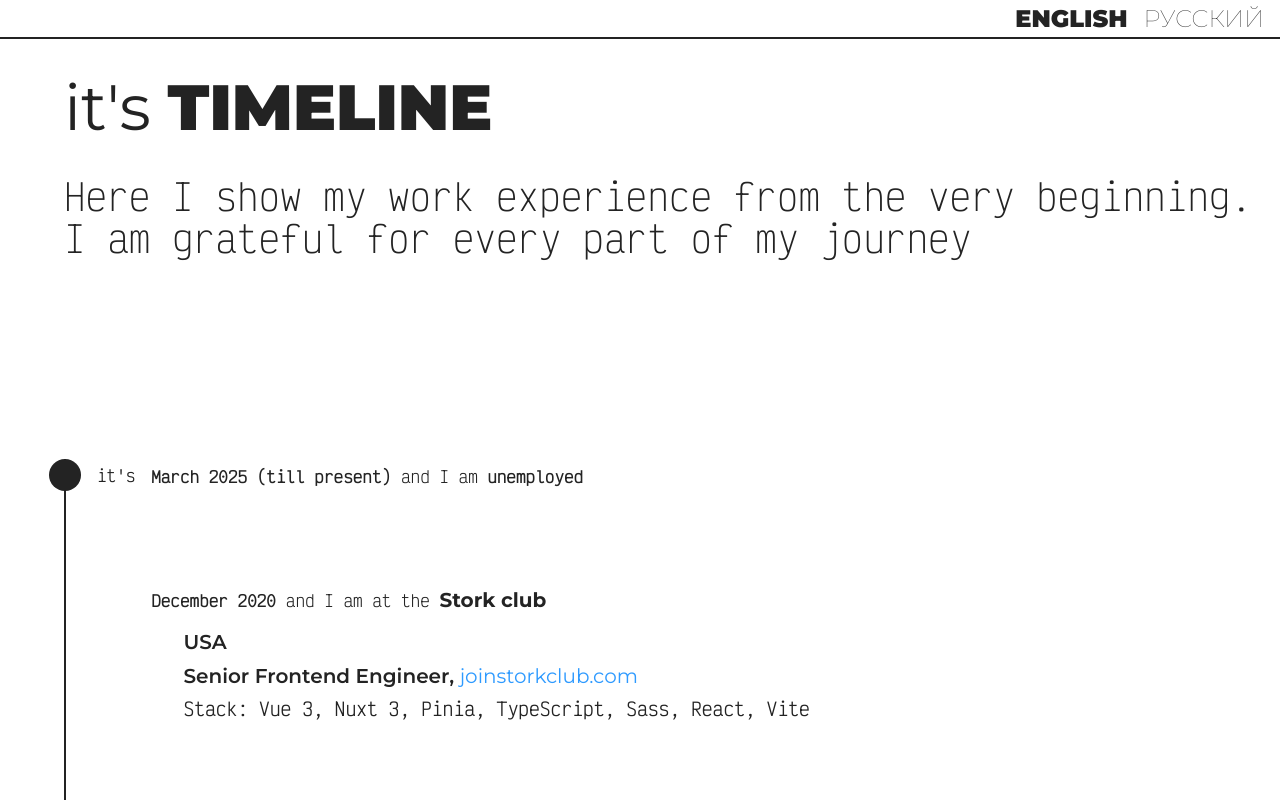
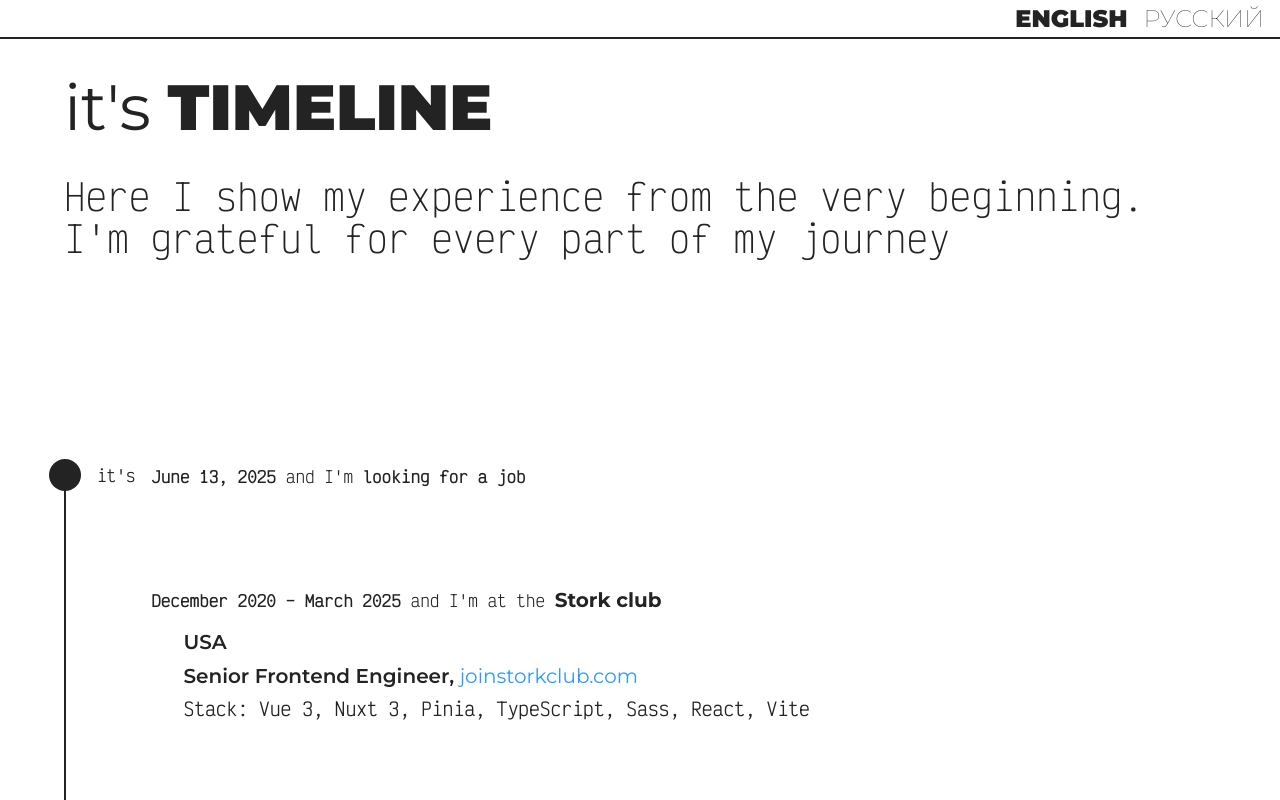
Before and after one commit to rvfakie/fakie, a Nuxt app: page /timeline in a window 1280 px wide. Shown: the top 800 px of the page. Built offline with nearby package versions, Linux system fonts and the light colour scheme.

Commit message:
refactor timeline page

```diff
--- a/i18n/locales/en.json
+++ b/i18n/locales/en.json
@@ -1,6 +1,6 @@
 {
   "home": {
-    "description": "I am web developer with a passion for creating modern and responsive web applications"
+    "description": "I'm web developer with a passion for creating modern and responsive web applications"
   },
   "projects": {
     "title": "portfolio",
@@ -8,11 +8,10 @@
   },
   "timeline": {
     "title": "timeline",
-    "description": "Here I show my work experience from the very beginning.\n I am grateful for every part of my journey",
-    "till_present": "till present",
-    "and_I_am": "and I am",
+    "description": "Here I show my experience from the very beginning.\n I'm grateful for every part of my journey",
+    "and_I_am": "and I'm",
     "stack": "Stack:",
-    "current": "unemployed",
+    "current": "looking for a job",
     "at": "at",
     "at_the": "at the",
     "school": "School",
--- a/i18n/locales/ru.json
+++ b/i18n/locales/ru.json
@@ -8,8 +8,7 @@
   },
   "timeline": {
     "title": "таймлайн",
-    "description": "Здесь я покажу свой опыт работы с самого начала.\n Я благодарен за каждую часть моего пути",
-    "till_present": "по настоящее время",
+    "description": "Здесь я покажу свой опыт с самого начала.\n Я благодарен за каждую часть моего пути",
     "and_I_am": "и я",
     "stack": "Стэк:",
     "current": "открыт к предложениям",
--- a/pages/timeline.vue
+++ b/pages/timeline.vue
@@ -17,14 +17,12 @@
 
       <div class="timeline">
         <div
-          v-for="(partOfMyLife, index) in timeline"
+          v-for="partOfMyLife in timeline"
           :key="partOfMyLife.id"
           class="part"
         >
-          <div>
-            <span class="date">
-              {{ monthMedium(partOfMyLife.date) }} {{ index === 0 ? `(${$t('timeline.till_present')}) ` : '' }}
-            </span>
+          <p>
+            <span class="date">{{ partOfMyLife.date }} {{ }}</span>
 
             <span class="i-am">
               {{ $t('timeline.and_I_am') }} {{ partOfMyLife.preposition }}
@@ -40,7 +38,7 @@
                 {{ partOfMyLife.title }}
               </span>
             </span>
-          </div>
+          </p>
 
           <div
             v-if="!partOfMyLife.short"
@@ -74,21 +72,21 @@
 </template>
 
 <script setup lang="ts">
-import { monthMedium } from '~/utils/formatDate.js';
+import { monthMedium, dateMedium } from '~/utils/formatDate.js';
 
 const { t } = useI18nTyped();
 
 const timeline = ref([
   {
     id: '1',
-    date: new Date('2025-03-01'),
+    date: dateMedium(new Date()),
     title: t('timeline.current'),
     preposition: '',
     short: true,
   },
   {
     id: '2',
-    date: new Date('2020-12-01'),
+    date: `${monthMedium(new Date('2020-12-01'))} – ${monthMedium(new Date('2025-03-01'))}`,
     title: 'Stork club',
     preposition: t('timeline.at_the'),
     country: t('timeline.usa'),
@@ -99,7 +97,7 @@ const timeline = ref([
   },
   {
     id: '3',
-    date: new Date('2019-09-01'),
+    date: `${monthMedium(new Date('2019-09-01'))} – ${monthMedium(new Date('2020-12-01'))}`,
     title: 'Oboz',
     preposition: t('timeline.at_the'),
     country: t('timeline.russia'),
@@ -110,7 +108,7 @@ const timeline = ref([
   },
   {
     id: '15',
-    date: new Date('2014-09-01'),
+    date: `${monthMedium(new Date('2014-09-01'))} – ${monthMedium(new Date('2017-08-01'))}`,
     title: t('timeline.university'),
     preposition: t('timeline.at_the'),
     country: t('timeline.russia'),
@@ -122,9 +120,9 @@ const timeline = ref([
   },
   {
     id: '25',
-    date: new Date('2012-06-01'),
+    date: `${monthMedium(new Date('2003-09-01'))} – ${monthMedium(new Date('2012-08-01'))}`,
     title: t('timeline.school'),
-    preposition: 'at',
+    preposition: t('timeline.at'),
     short: true,
   },
 ]);
--- a/utils/formatDate.ts
+++ b/utils/formatDate.ts
@@ -4,7 +4,6 @@ export const dateShort = function(date: Date) {
   return new Intl.DateTimeFormat(selectedLocaleObject.value?.language, {
     month: 'long',
     day: 'numeric',
-    timeZone: 'UTC',
   }).format(date);
 };
 
@@ -15,7 +14,6 @@ export const dateMedium = function(date: Date) {
     month: 'long',
     day: 'numeric',
     year: 'numeric',
-    timeZone: 'UTC',
   }).format(date);
 };
 
@@ -25,7 +23,6 @@ export const monthMedium = function(date: Date) {
   return new Intl.DateTimeFormat(selectedLocaleObject.value?.language, {
     month: 'long',
     year: 'numeric',
-    timeZone: 'UTC',
   }).format(date);
 };
 
```
